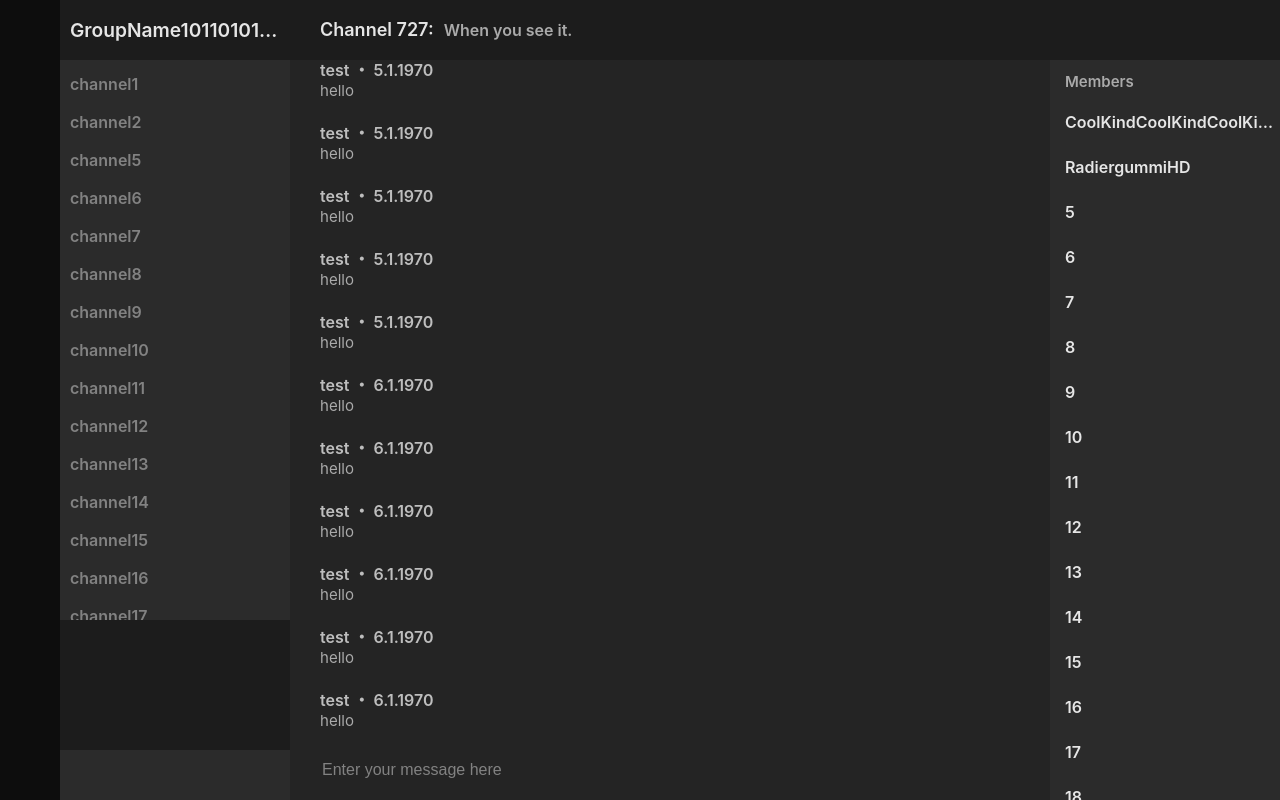
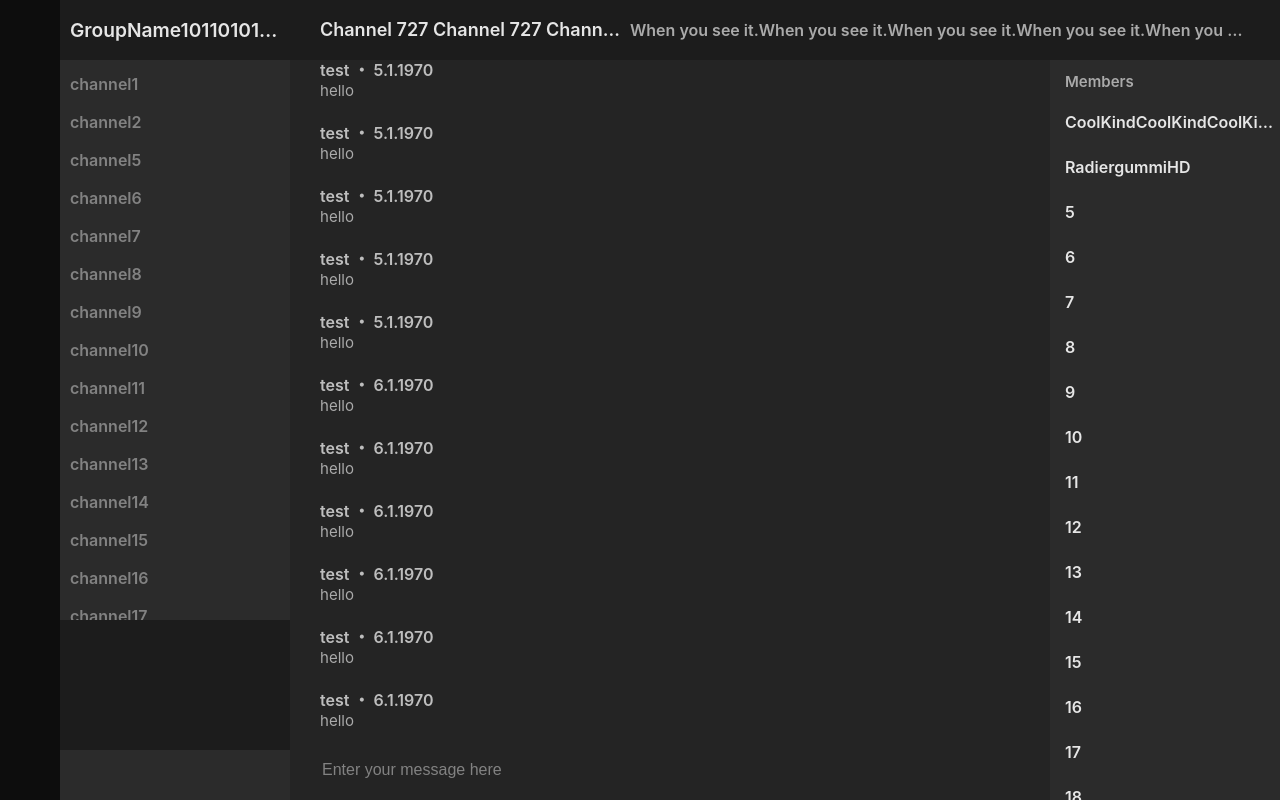
Before and after one commit to Voices-Chat/voices-webclient, a React (Vite) app: page / in a window 1280 px wide. Built offline with nearby package versions, Linux system fonts and the light colour scheme.

Commit message:
fix: handle channel title overflow

```diff
--- a/src/App.css
+++ b/src/App.css
@@ -52,7 +52,8 @@ html, body {
     grid-area: channeltitle;
     border-bottom: 1px solid var(--bg-1);
     background-color: var(--bg-1);
-    padding: 0px 30px 0px 30px
+    padding: 0px 30px 0px 30px;
+    overflow: hidden;
 }
 
 .channels {
--- a/src/App.tsx
+++ b/src/App.tsx
@@ -37,7 +37,7 @@ function App() {
     <>
       <div className="sidebar"></div>
       <div className="groupinfo"><GroupInfo name={"GroupName10110101117272D7"}/></div>
-      <div className="channeltitle"><ChannelTitle name={"Channel 727"} description={"When you see it."} /> </div>
+      <div className="channeltitle"><ChannelTitle name={"Channel 727 Channel 727 Channel 727 Channel 727 Channel 727 Channel 727 Channel 727 Channel 727 Channel 727 Channel 727 Channel 727 Channel 727 Channel 727 Channel 727 Channel 727 Channel 727 Channel 727 Channel 727 Channel 727 "} description={"When you see it.When you see it.When you see it.When you see it.When you see it.When you see it.When you see it.When you see it.When you see it.When you see it.When you see it.When you see it.When you see it."} /> </div>
       <div className="channels"><ChannelList channels={dummyChannels} /></div>
       <div className="chat"><MessageList messages={dummyMessages} /></div>
       <div className="members"><MemberList members={dummyMembers} /></div>
--- a/src/components/ChannelEntry.css
+++ b/src/components/ChannelEntry.css
@@ -9,7 +9,6 @@
     flex-direction: row;
     align-items: center;
 
-    font-size: 1em;
     color: var(--fg-0);
     font-weight: 600;
 }
--- a/src/components/ChannelTitle.css
+++ b/src/components/ChannelTitle.css
@@ -3,14 +3,21 @@
     align-items: center;
     gap: 10px;
     height: calc(100%);
+    white-space: nowrap;
 }
 
 .channel-name {
     font-size: large;
     color: var(--fg-3);
+
+    max-width: 300px;
+    overflow: hidden;
+    text-overflow: ellipsis;
 }
 
 .channel-description {
     font-size: medium;
     color: var(--fg-1);
+    overflow: hidden;
+    text-overflow: ellipsis;
 }
```
